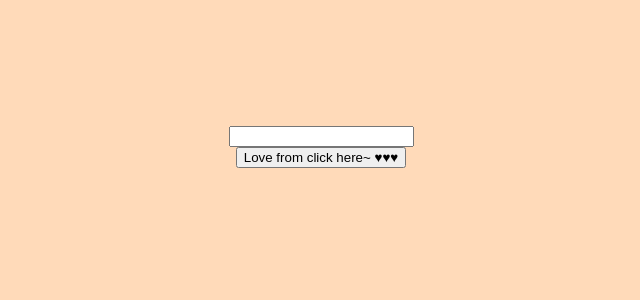
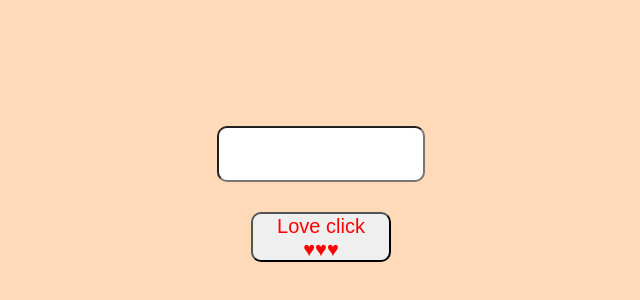
Before and after one commit to XP522038476/dyj, a plain HTML site: page index.html in a window 1280 px wide. Shown: the part 412-712 px from the top of the page, without its empty margins (319-959 px from the left). Drawn offline with Linux system fonts and the light colour scheme.

Commit message:
Add files via upload

```diff
--- a/index.html
+++ b/index.html
@@ -2,7 +2,7 @@
 <html>
 <head>
     <meta charset="utf-8">
-    <title></title>
+    <title>♥Love♥password♥</title>
 <style type="text/css">
 @font-face {
 	font-family: digit;
@@ -16,10 +16,18 @@
 
 }
 .pw_input {
-
+	border-radius: 10px;
+	width: 200px;
+	height: 50px;
+	font-size: 30px;
 }
 .pw_button {
-
+	border-radius: 10px;
+	margin-top: 30px;
+	width: 140px;
+	height: 50px;
+	font-size: 20px;
+	color: red;
 }
 </style>
 <script type="text/javascript" src="js/md5.js"></script>
@@ -45,7 +53,7 @@ function go() {
 	<div class="love_block">
 		<h1 id="tip">错了哟~，再想想~</h1><br>
 		<input class="pw_input" id="pw" type="password"/><br>
-		<input type="button" onclick="go()" value="Love from click here~ ♥♥♥">
+		<button class="pw_button" onclick="go()">Love click<br>♥♥♥</button>
 	</div>
 </body>
 </html>
```
